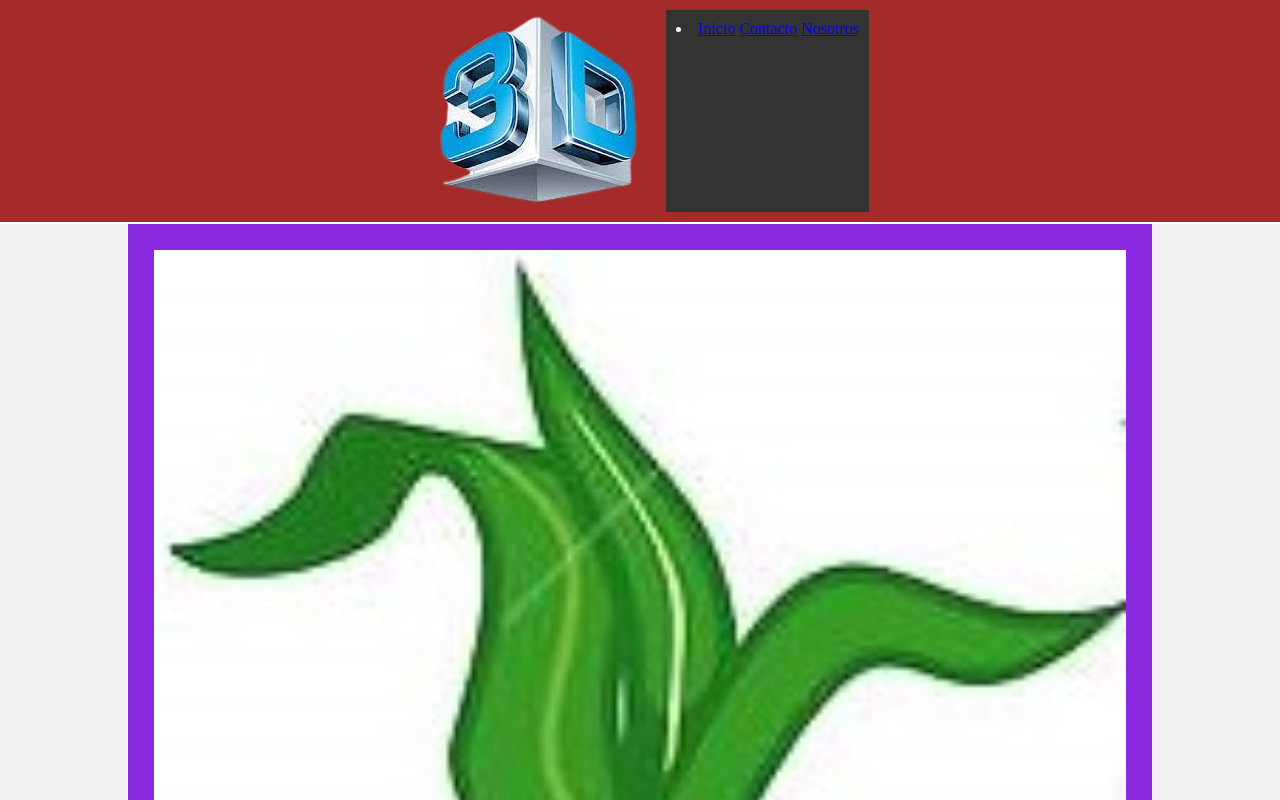
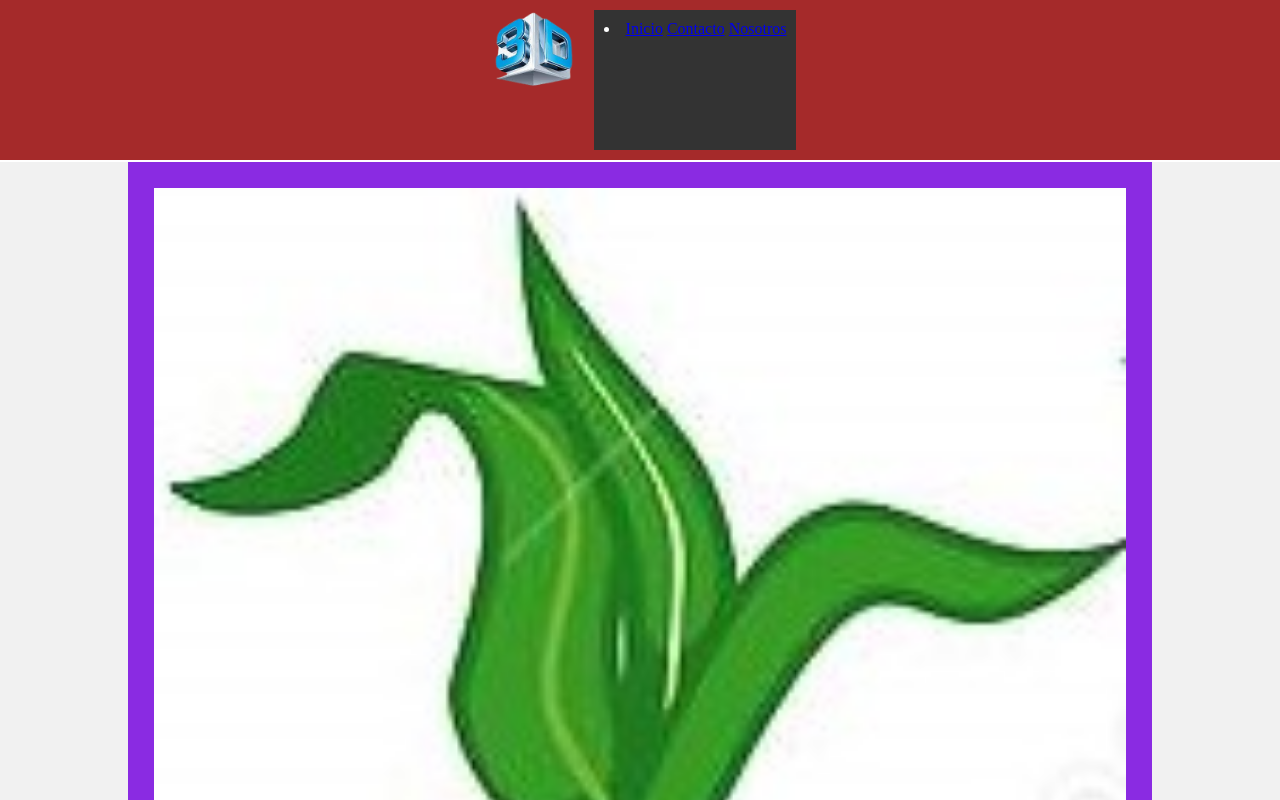
Before and after one commit to omairavilla/CarpetaRepaso, a plain HTML site: page nosotros.html in a window 1280 px wide. Shown: the top 800 px of the page. Drawn offline with Linux system fonts and the light colour scheme.

Commit message:
manejo de imagenes

```diff
--- a/estilos.css
+++ b/estilos.css
@@ -27,6 +27,14 @@ header{
     color: white;
     padding: 10px;
     text-align: center;
+    height: 20vh;
+}
+/*estilo para el logo*/
+header img{
+    max-width: 100px;
+    height: auto;
+    object-fit: cover;
+    margin-right: 10px;
 }
 nav{
     background-color: #333;
@@ -97,7 +105,7 @@ nav{
 .imagen-scale-down {
     width: 100%;
     height: 100%;
-    object-fit: cover;
+    object-fit:scale-down;
 }
 
 /************************************************/
```
